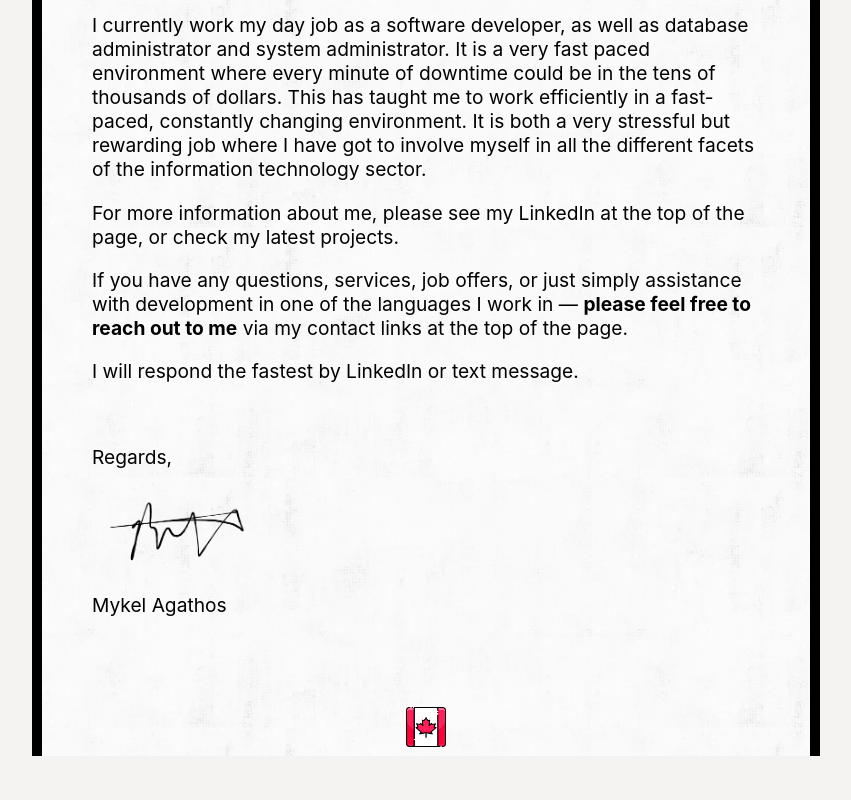
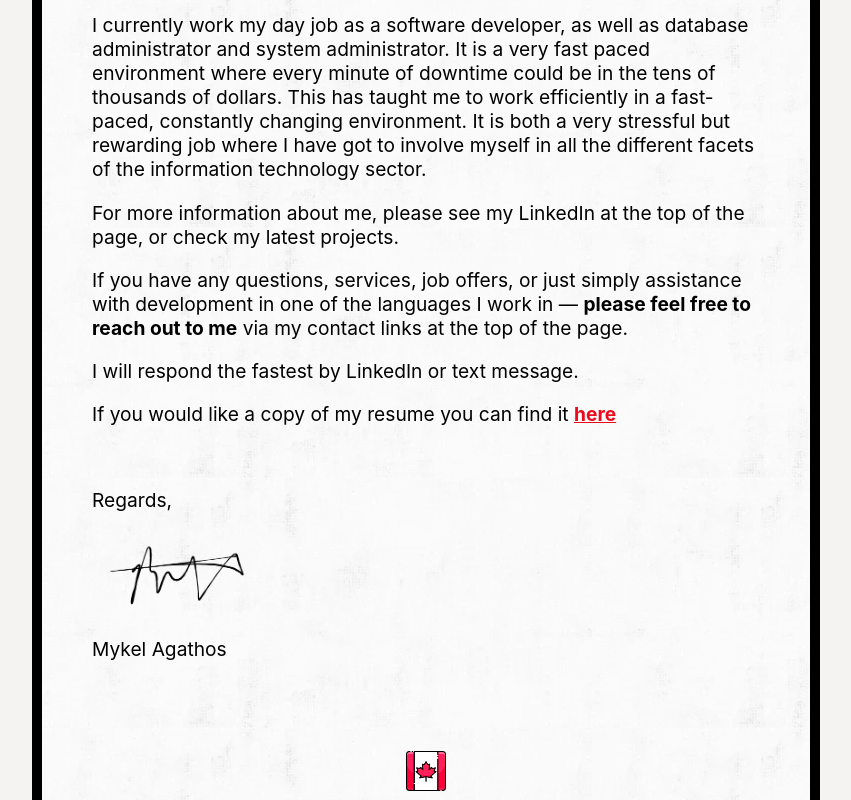
Before and after one commit to MThos/MykelAgathos, a React (Create React App) app: page / in a window 1280 px wide. Shown: the part 772-1572 px from the top of the page, without its empty margins (214-1065 px from the left). Before the commit the page ends 1528 px from the top, so only its background shows below. Built offline with nearby package versions, Linux system fonts and the light colour scheme.

Commit message:
added resume

```diff
--- a/src/components/About.js
+++ b/src/components/About.js
@@ -20,6 +20,7 @@ const About = () => {
         <p>For more information about me, please see my LinkedIn at the top of the page, or check my latest projects.</p>
         <p>If you have any questions, services, job offers, or just simply assistance with development in one of the languages I work in &#8212; <span className="bold">please feel free to reach out to me</span> via my contact links at the top of the page.</p>
         <p>I will respond the fastest by LinkedIn or text message.</p>
+        <p>If you would like a copy of my resume you can find it <a href="Agathos_Resume.pdf" target="_blank">here</a></p>
         <br/>
         <p>Regards,</p>
       </div>
--- a/src/index.css
+++ b/src/index.css
@@ -27,6 +27,11 @@ html, body {
   margin: 40px 0 50px 0;
   padding: 0 50px;
   text-align: left;
+}
+
+#about-section a {
+  color: #ec091c;
+  font-weight: 700;
 }
 
 .active {
```
